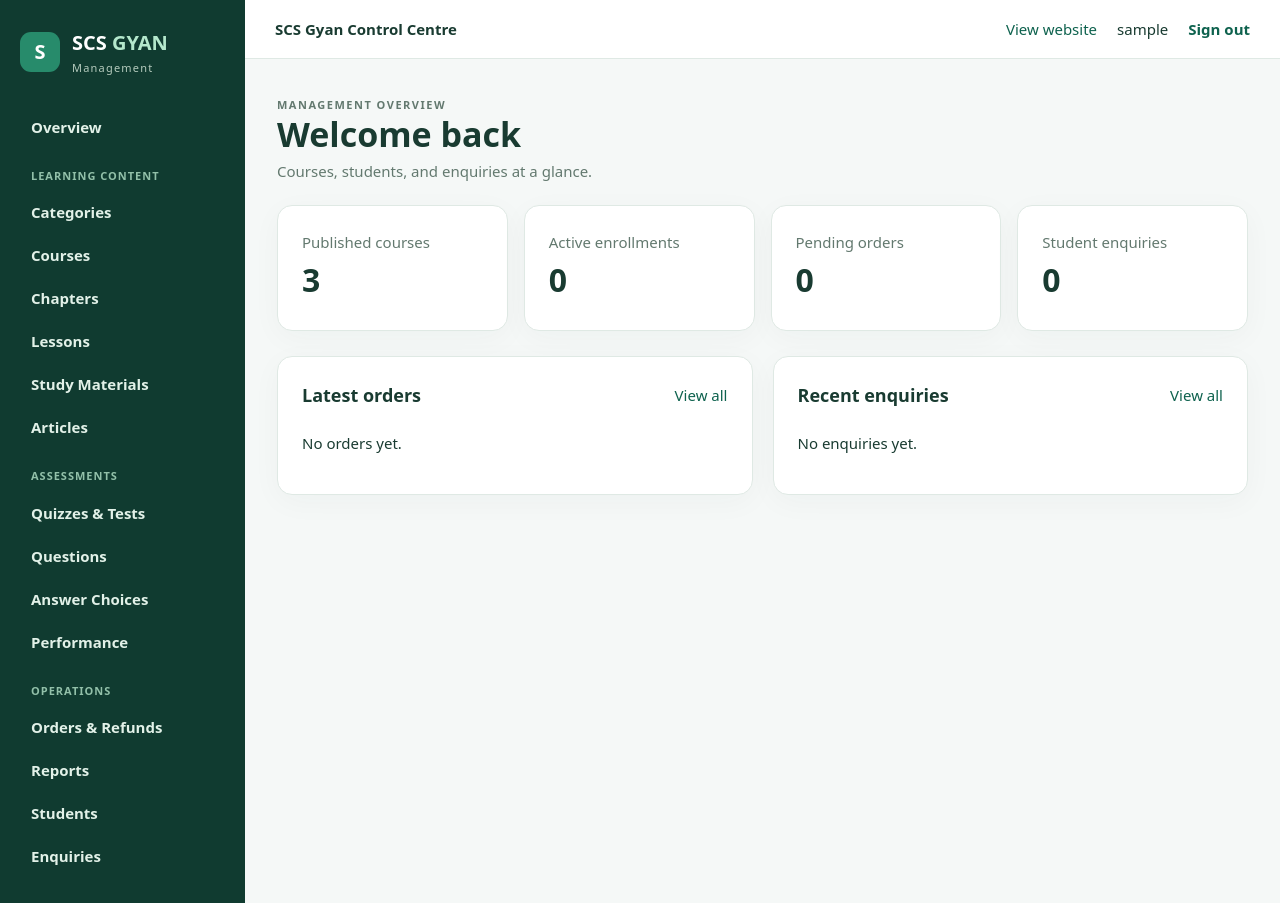
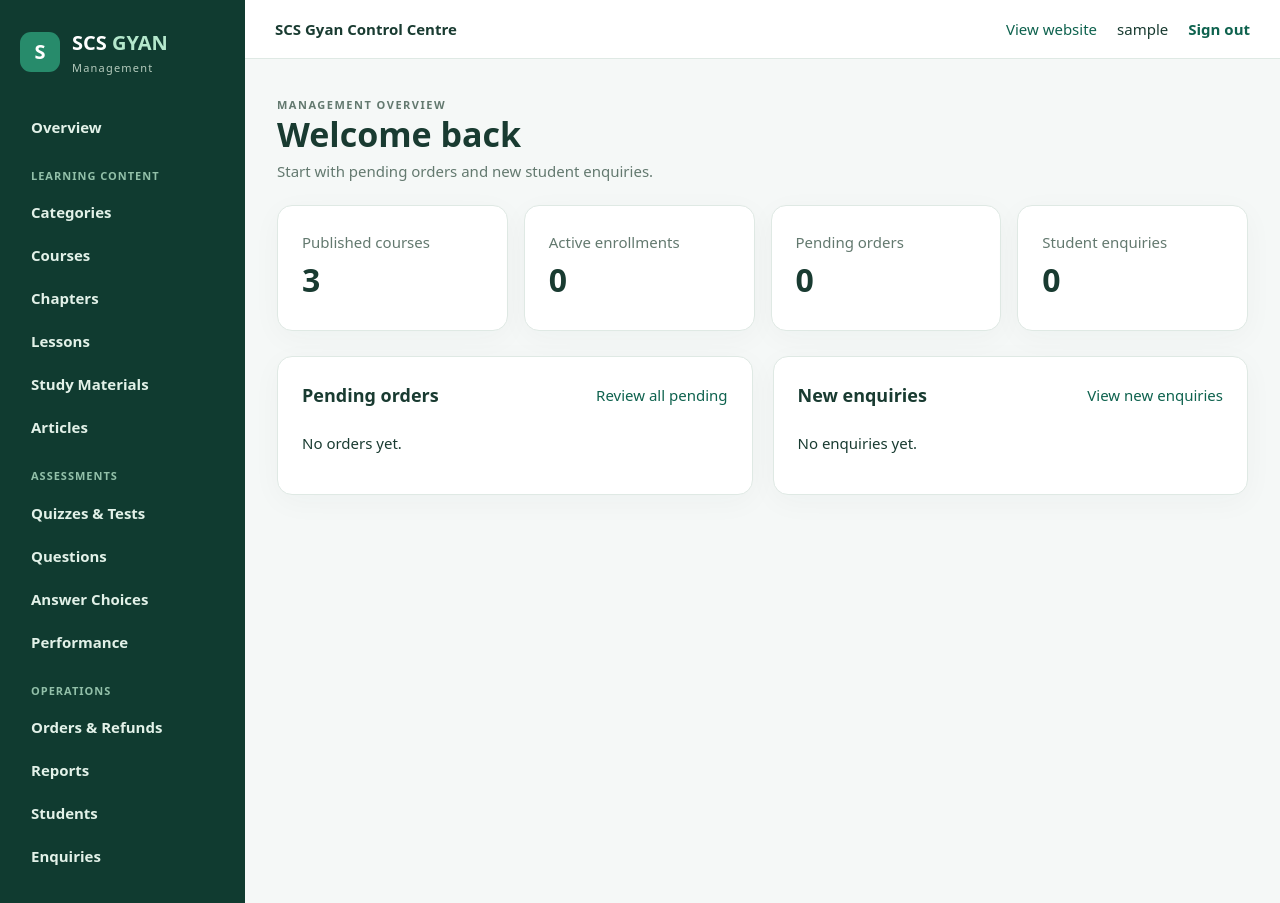
Before and after one commit to dharmendra1031/scs-gyan-course-platform, a Django app: page /management/ in a window 1280 px wide. Run offline with Django 5.2, Linux system fonts and the light colour scheme; the visitor is signed in with stand-in values (Sample User, id 1); data comes from the database, SQL or seed files in the repository; data that the repository does not hold is empty; parts of the project's set-up code (start-up, migrations or seed data) failed here and were passed over.

Commit message:
ux: make pending owner tasks prominent on dashboard

```diff
--- a/templates/management/dashboard.html
+++ b/templates/management/dashboard.html
@@ -2,7 +2,7 @@
 {% block title %}Overview{% endblock %}
 {% block content %}
   <div class="manage-title"><div><p class="manage-eyebrow">MANAGEMENT OVERVIEW</p>
-    <h1>Welcome back</h1><p>Courses, students, and enquiries at a glance.</p></div></div>
+    <h1>Welcome back</h1><p>Start with pending orders and new student enquiries.</p></div></div>
   <div class="manage-stats">
     {% for label, total, resource in stats %}
       <section class="manage-stat"><span>{{ label }}</span><strong>{{ total }}</strong></section>
@@ -10,13 +10,13 @@
   </div>
   <div class="manage-columns">
     <section class="manage-panel">
-      <div class="manage-title"><h2>Latest orders</h2><a href="{% url 'management:orders' %}">View all</a></div>
+      <div class="manage-title"><h2>Pending orders</h2><a href="{% url 'management:orders' %}?status=pending">Review all pending</a></div>
       {% for order in recent_orders %}
-        <div class="manage-record"><div><strong>#{{ order.id }} · {{ order.course.title }}</strong><small>{{ order.student.email }}</small></div><span>{{ order.get_status_display }}</span></div>
+        <div class="manage-record"><div><strong>#{{ order.id }} · {{ order.course.title }}</strong><small>{{ order.student.email }}</small></div><a href="{% url 'management:orders' %}?status=pending">Review</a></div>
       {% empty %}<p>No orders yet.</p>{% endfor %}
     </section>
     <section class="manage-panel">
-      <div class="manage-title"><h2>Recent enquiries</h2><a href="{% url 'management:enquiries' %}">View all</a></div>
+      <div class="manage-title"><h2>New enquiries</h2><a href="{% url 'management:enquiries' %}?status=new">View new enquiries</a></div>
       {% for item in recent_enquiries %}
         <div class="manage-record"><div><strong>{{ item.subject }}</strong><small>{{ item.name }}</small></div><span>{{ item.created_at|date:"d M" }}</span></div>
       {% empty %}<p>No enquiries yet.</p>{% endfor %}
```
